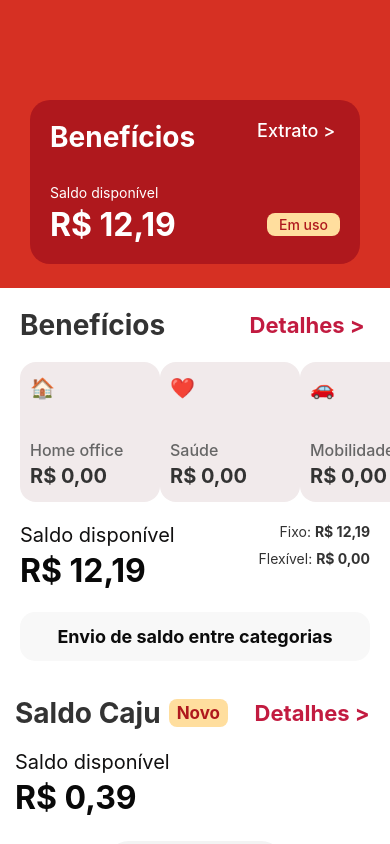
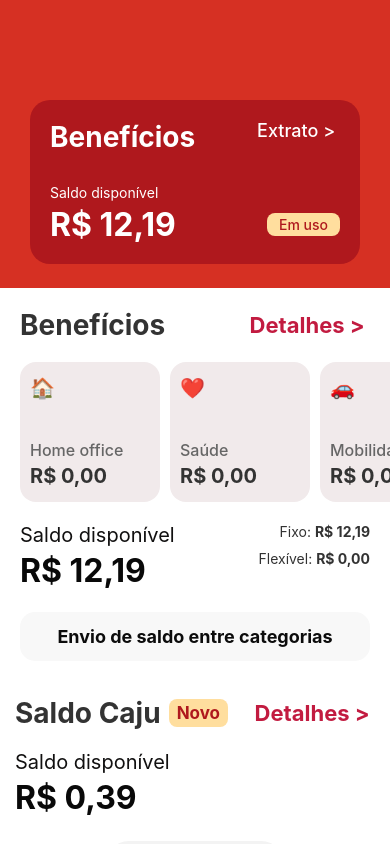
Before and after one commit to Tronin1000/caju, a React Native app: screen / in a window 390 px wide. Built offline with nearby package versions, Linux system fonts and the light colour scheme.

Commit message:
ajustado card de benficios

```diff
--- a/src/styles/estilosCaju.js
+++ b/src/styles/estilosCaju.js
@@ -83,6 +83,7 @@ const estilosCaju = StyleSheet.create({
     justifyContent: 'space-between',
     marginBottom: 20,
     paddingHorizontal: 0,
+    gap: 10,
   },
   categoriaCard: {
     backgroundColor: '#f1eaeb',
```
